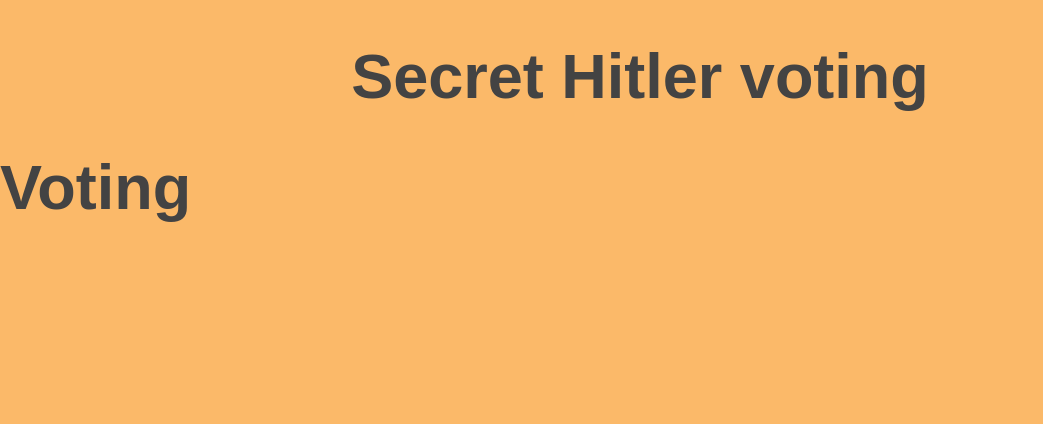
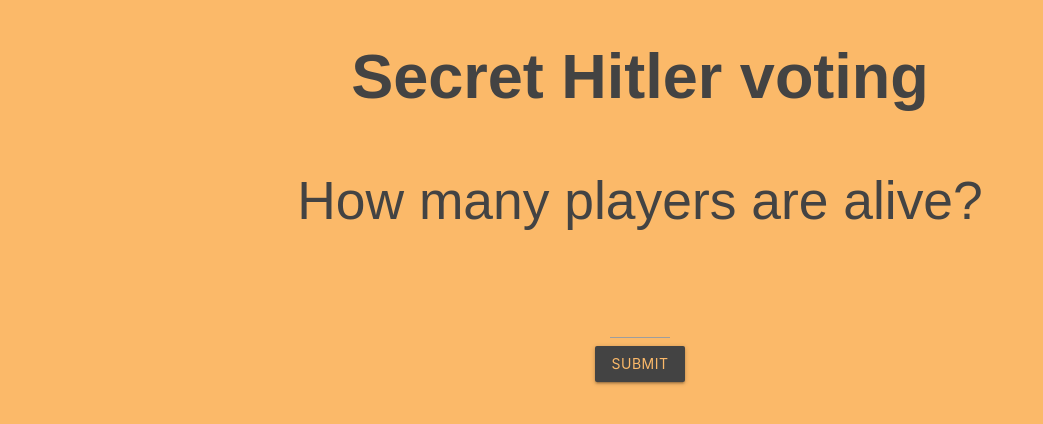
Before and after one commit to Arty233/SH-vote, a React (Create React App) app in the folder client/: page / in a window 1280 px wide. Both pictures are taken after a click on the link "SIMPLE MODE". Shown: the top 424 px of the page, without its empty margins (0-1043 px from the left). Built offline with nearby package versions, Linux system fonts and the light colour scheme.

Commit message:
add vote component

```diff
--- a/client/src/components/Main/Main.js
+++ b/client/src/components/Main/Main.js
@@ -1,5 +1,6 @@
 import { useState } from "react";
 import Mode from "../Mode/Mode";
+import Vote from "../Vote/Vote";
 
 export default function Main() {
     const [mode, setMode] = useState('');
@@ -11,7 +12,7 @@
         <div className="main">
             <h1 className="header center">Secret Hitler voting</h1>
             {mode
-                ? <h1>Voting</h1>
+                ? <Vote />
                 : <Mode onModeChange={handleModeChange} />
             }
         </div>
--- /dev/null
+++ b/client/src/components/Vote/Vote.css
@@ -0,0 +1,14 @@
+.vote {
+    display: flex;
+    flex-direction: column;
+    align-items: center;
+}
+
+.vote__input {
+    width: 60px !important;
+}
+
+.vote__input:focus {
+    border-bottom: 1px solid black !important;
+    box-shadow: 1px solid black !important;
+}
--- /dev/null
+++ b/client/src/components/Vote/Vote.js
@@ -0,0 +1,46 @@
+import { useState } from "react";
+
+import './Vote.css'
+
+export default function Vote() {
+    const [numOfPlayers, setNumOfPlayers] = useState(null);
+    const [isPlayersSet, setIsPlayersSet] = useState(false);
+    const [errorMessage, setErrorMessage] = useState('');
+
+    const handleChange = (e) => {
+        setNumOfPlayers(e.target.value);
+    }
+
+    const handleSubmit = (e) => {
+        e.preventDefault();
+        if (numOfPlayers < 2 || numOfPlayers > 20) {
+            setErrorMessage('Wrong number of players!');
+            return;
+        }
+        setIsPlayersSet(true);
+        setErrorMessage('');
+    }
+
+    return (
+        <div className="vote">
+            {isPlayersSet ? <h1>Yes</h1>
+                :
+                <div className="row center">
+                    <div className="row center">
+                        <h2 className="header col s12 light">How many players are alive?</h2>
+                    </div>
+                    <div className="row center">
+                        <p>{errorMessage}</p>
+                    </div>
+                    <div className="row center">
+                        <form onSubmit={handleSubmit}>
+                            <input type="number" className="vote__input" name="players" onChange={handleChange} />
+                            <br />
+                            <button className="btn cst-btn" type="submit">Submit</button>
+                        </form>
+                    </div>
+                </div>
+            }
+        </div>
+    )
+}
```
